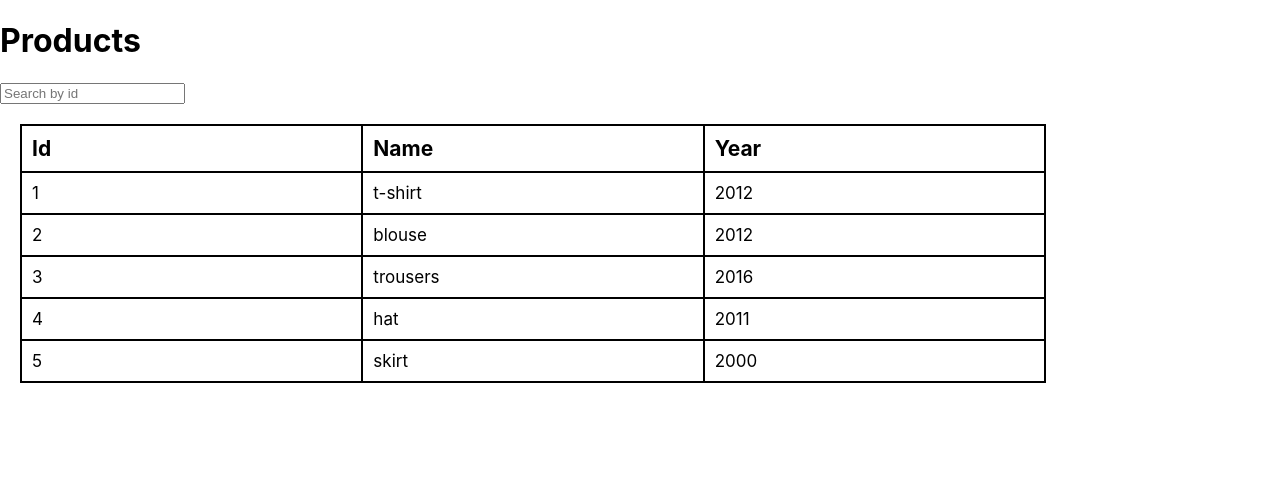
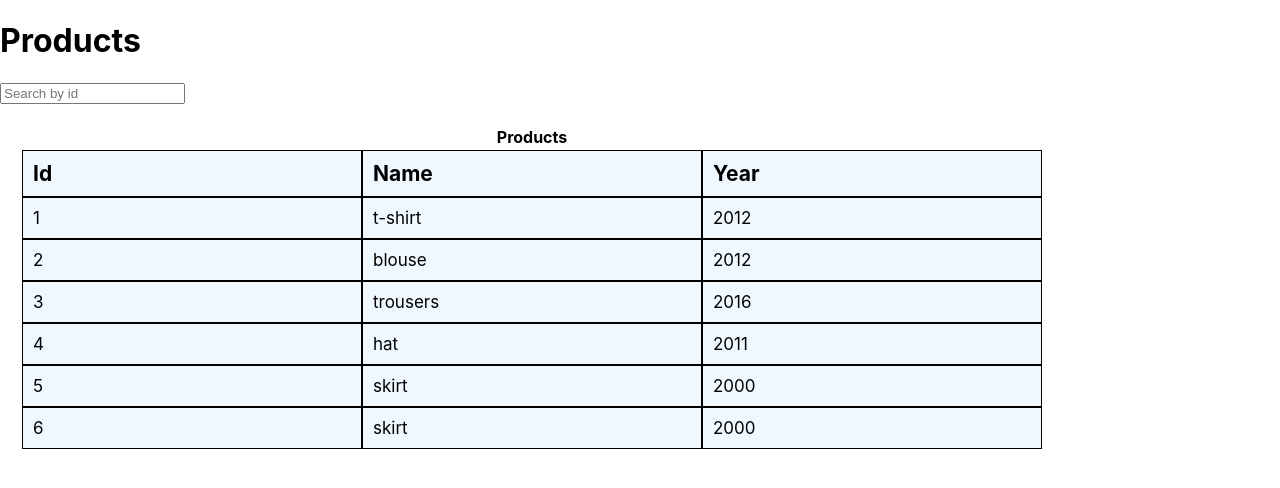
Before and after one commit to nata-kab/products-list-from-api, a React (Create React App) app: page / in a window 1280 px wide. Shown: the top 488 px of the page. Built offline with nearby package versions, Linux system fonts and the light colour scheme.

Commit message:
feat: display information of chosen product

```diff
--- a/src/components/ProductsTable/ProductsTable.css
+++ b/src/components/ProductsTable/ProductsTable.css
@@ -1,26 +1,54 @@
-.table-container {
+.table {
   margin: 20px;
-  display: flex;
   width: 80%;
-  flex-direction: column;
-  border: 1px solid;
+  list-style-type: none;
 }
-.row-wrapper {
+.table-title-row {
   display: flex;
   flex-direction: row;
+  background-color: aliceblue;
+  width: 100%;
 }
-.table-cell-wrapper {
+.table-row {
+  display: flex;
+  flex-direction: row;
+  background-color: aliceblue;
+  width: 100%;
+}
+.table-row:hover {
+  cursor: pointer;
+}
+.button {
+  display: flex;
+  flex-direction: row;
+  border: none;
+  text-decoration: none;
+  width: 100%;
+  border: none;
+  padding: 0;
+  background-color: aliceblue;
+}
+.table-cell {
   display: flex;
   width: 33%;
   border: 1px solid;
   padding: 10px;
   font-size: calc(5px + 1.5vh);
 }
-.table-title-cell-wrapper {
+.table-title-cell {
   display: flex;
+  flex-direction: row;
   width: 33%;
   border: 1px solid;
   padding: 10px;
   font-weight: bold;
   font-size: calc(5px + 2vh);
 }
+.product-container {
+  display: flex;
+  flex-direction: column;
+  width: 50%;
+  border: 1px solid;
+  align-items: center;
+  margin: 20px;
+}
--- a/src/components/ProductsTable/index.js
+++ b/src/components/ProductsTable/index.js
@@ -1,32 +1,97 @@
-import React from "react";
+import React, { useState } from "react";
 import "./ProductsTable.css";
 
 const products = [
-  { id: 1, name: "t-shirt", year: 2012 },
-  { id: 2, name: "blouse", year: 2012 },
-  { id: 3, name: "trousers", year: 2016 },
-  { id: 4, name: "hat", year: 2011 },
-  { id: 5, name: "skirt", year: 2000 },
+  {
+    id: 1,
+    name: "t-shirt",
+    year: 2012,
+    color: "blue",
+    pantone_value: "11-2031",
+  },
+  {
+    id: 2,
+    name: "blouse",
+    year: 2012,
+    color: "blue",
+    pantone_value: "17-2031",
+  },
+  {
+    id: 3,
+    name: "trousers",
+    year: 2016,
+    color: "green",
+    pantone_value: "13-2031",
+  },
+  { id: 4, name: "hat", year: 2011, color: "red", pantone_value: "12-2031" },
+  {
+    id: 5,
+    name: "skirt",
+    year: 2000,
+    color: "yellow",
+    pantone_value: "15-2031",
+  },
+  {
+    id: 6,
+    name: "skirt",
+    year: 2000,
+    color: "yellow",
+    pantone_value: "15-2031",
+  },
 ];
 
-const ProductsArray = () => {
+const ProductsTable = (item) => {
+  const [productToShow, setProductToShow] = useState(null);
+
+  const handleOpenModal = (item) => {
+    setProductToShow(item);
+  };
+
+  const handleCloseModal = () => {
+    setProductToShow(null);
+  };
+
   return (
-    <div className="table-container">
-      <div className="row-wrapper">
-        <div className="table-title-cell-wrapper">Id</div>
-        <div className="table-title-cell-wrapper">Name</div>
-        <div className="table-title-cell-wrapper">Year</div>
-      </div>
-      {products.map((item, index) => {
-        return (
-          <div className="row-wrapper" key={index + item.name}>
-            <div className="table-cell-wrapper">{item.id}</div>
-            <div className="table-cell-wrapper">{item.name}</div>
-            <div className="table-cell-wrapper">{item.year}</div>
-          </div>
-        );
-      })}
-    </div>
+    <>
+      <table className="table">
+        <thead>
+          <tr>
+            <th>Products</th>
+          </tr>
+        </thead>
+        <tbody>
+          <tr className="table-title-row">
+            <td className="table-title-cell"> Id</td>
+            <td className="table-title-cell"> Name</td>
+            <td className="table-title-cell"> Year</td>
+          </tr>
+          {products.map((item, index) => {
+            return (
+              <tr
+                className="table-row"
+                onClick={() => handleOpenModal(item)}
+                key={index + item.name}
+              >
+                <td className="table-cell">{item.id}</td>
+                <td className="table-cell">{item.name}</td>
+                <td className="table-cell">{item.year}</td>
+              </tr>
+            );
+          })}
+        </tbody>
+      </table>
+      {productToShow && (
+        <div className="product-container">
+          <p>Id: {productToShow.id} </p>
+
+          <p>Name: {productToShow.name}</p>
+          <p>Year: {productToShow.year}</p>
+          <p>Color: {productToShow.color}</p>
+          <p>Pantone value: {productToShow.pantone_value}</p>
+          <button onClick={handleCloseModal}>Close</button>
+        </div>
+      )}
+    </>
   );
 };
-export default ProductsArray;
+export default ProductsTable;
```
